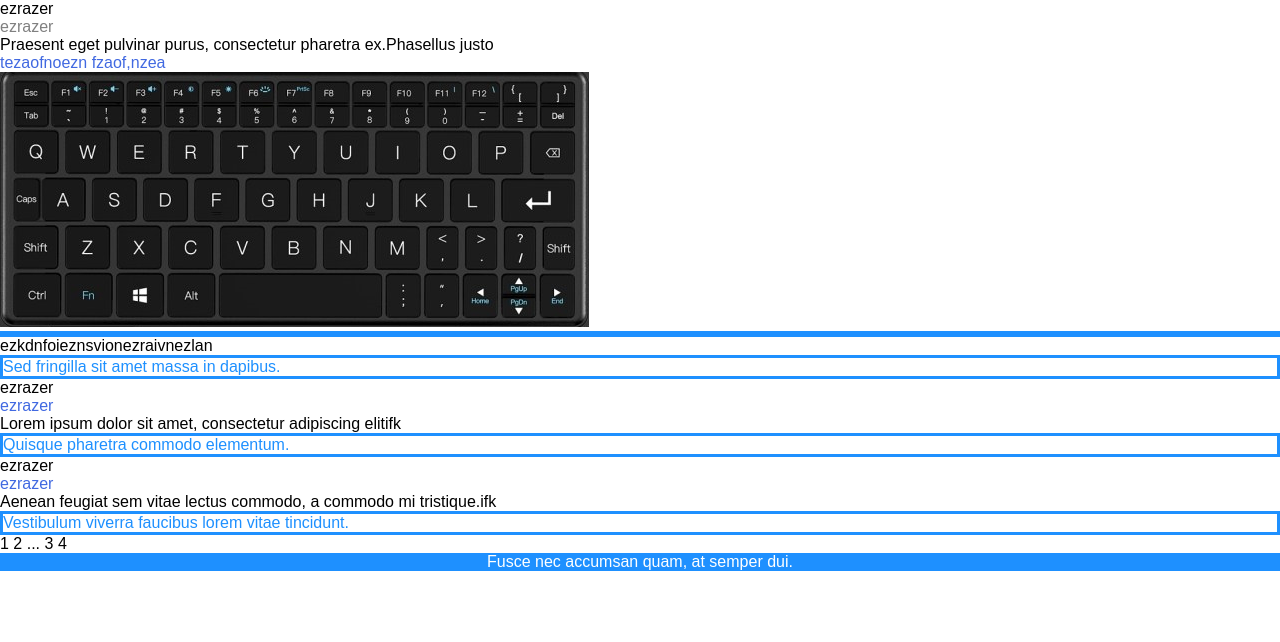
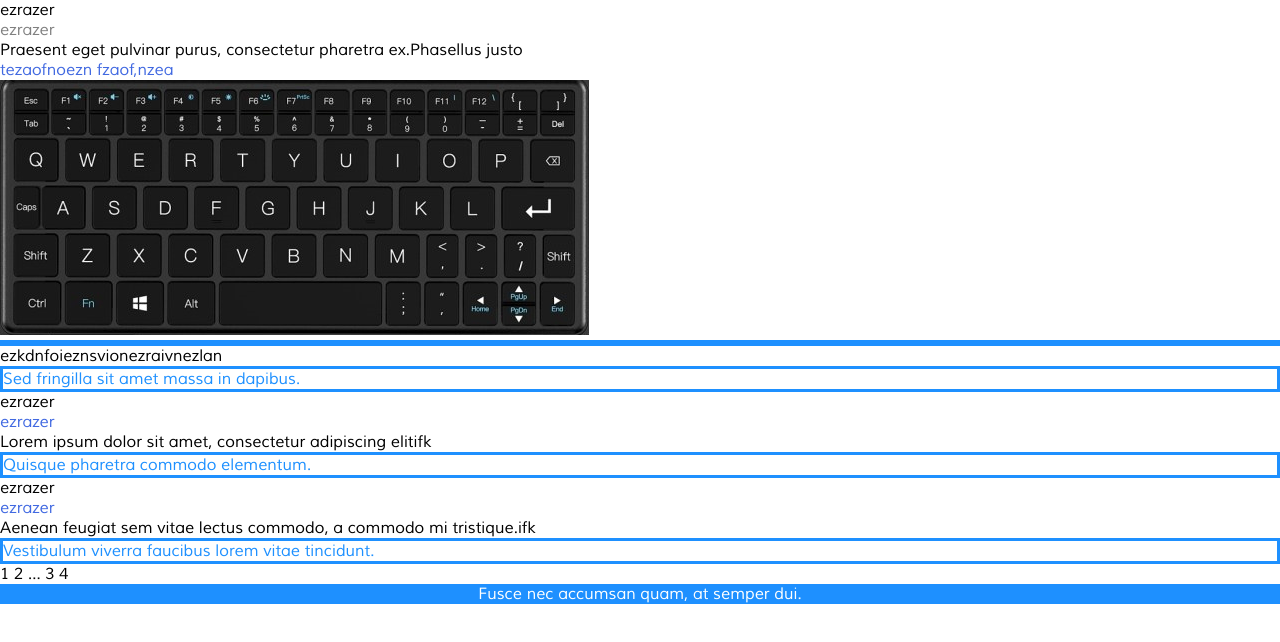
Before and after one commit to Thieumsc/Anisse_Astier_template, a plain HTML site: page index.html in a window 1280 px wide. Drawn offline with Linux system fonts and the light colour scheme.

Commit message:
modification file index

```diff
--- a/index.html
+++ b/index.html
@@ -4,6 +4,7 @@
         <meta charset="UTF-8">
         <title></title>
         <link rel="stylesheet" type="text/css" href="./assets/css/reset.css">
+        <link rel="stylesheet" type="text/css" href="./assets/css/font.css">
         <link rel="stylesheet" type="text/css" href="./assets/css/article.css">
     </head>
     <body>
```
